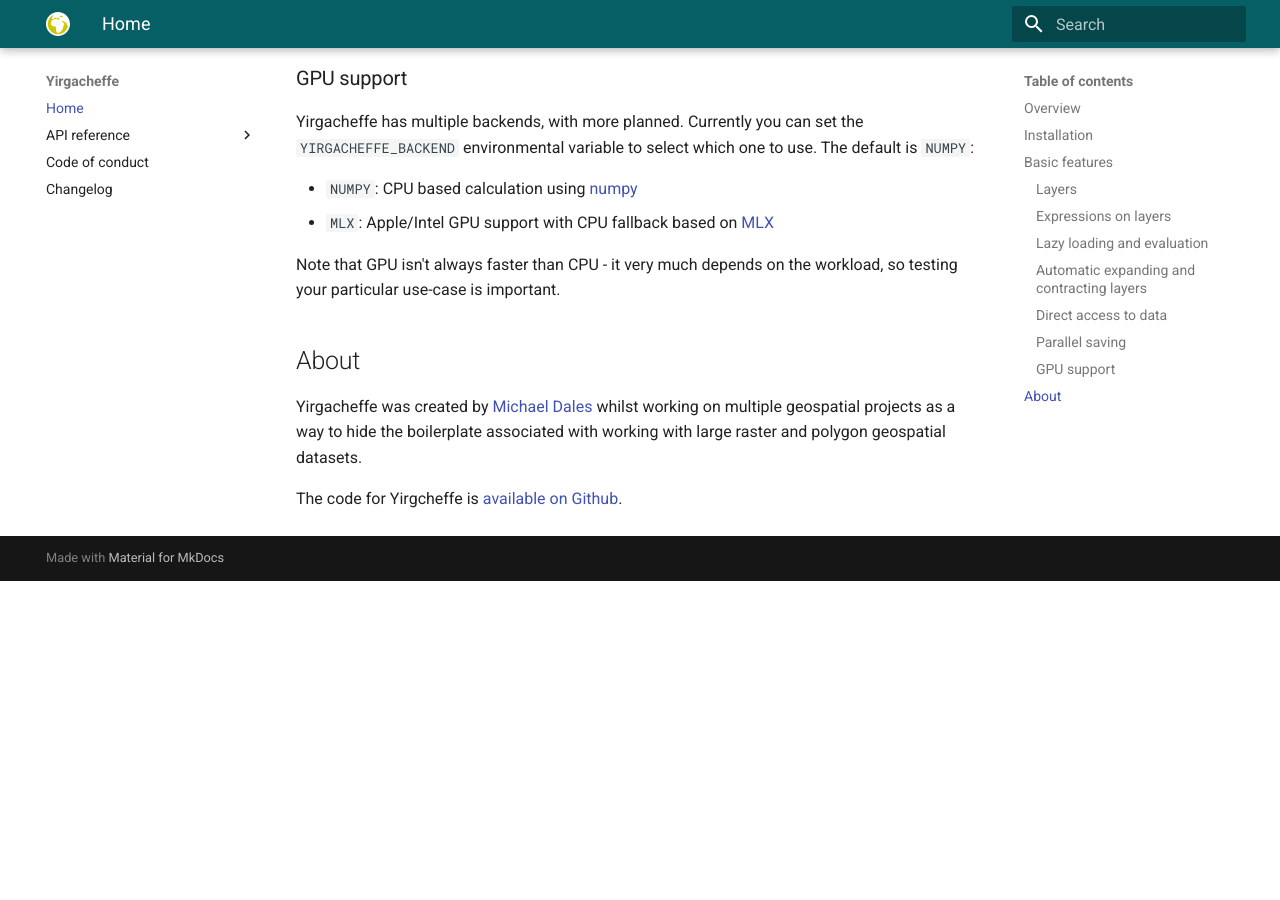
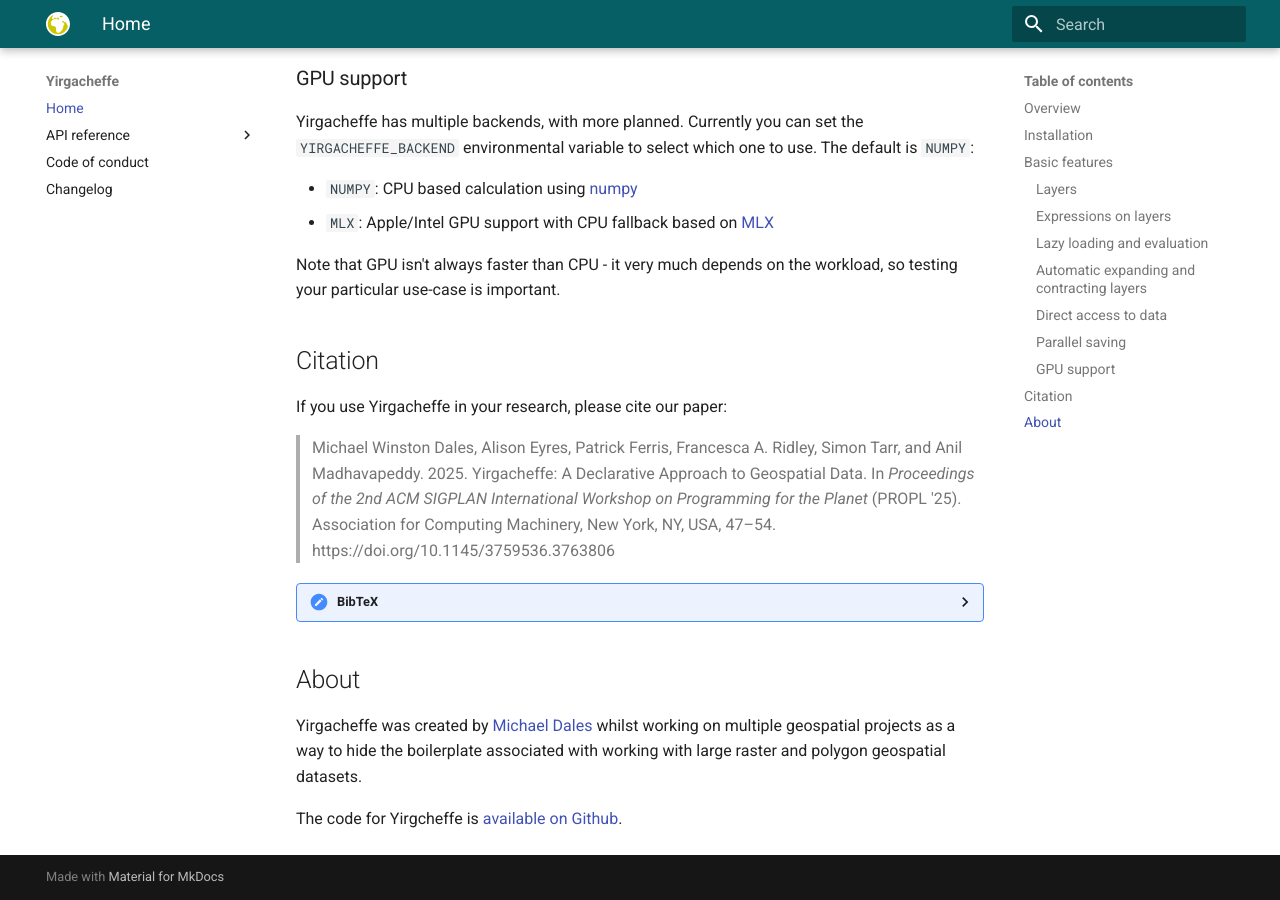
Before and after one commit to quantifyearth/yirgacheffe, an MkDocs documentation site: the page built from docs/index.md, in a window 1280 px wide and 900 px high, scrolled down 2516 px. Built offline with MkDocs 1.6.1 and Material for MkDocs 9.7.7, drawn with Linux system fonts in a browser that asks for light colours; the version menu is left out; before the commit the page ends 3097 px from its top, so only the background shows below that.

Commit message:
Add reference to the PROPL paper

````diff
--- a/docs/index.md
+++ b/docs/index.md
@@ -67,6 +67,37 @@
 
 Note that GPU isn't always faster than CPU - it very much depends on the workload, so testing your particular use-case is important.
 
+## Citation
+
+If you use Yirgacheffe in your research, please cite our paper:
+
+> Michael Winston Dales, Alison Eyres, Patrick Ferris, Francesca A. Ridley, Simon Tarr, and Anil Madhavapeddy. 2025. Yirgacheffe: A Declarative Approach to Geospatial Data. In *Proceedings of the 2nd ACM SIGPLAN International Workshop on Programming for the Planet* (PROPL '25). Association for Computing Machinery, New York, NY, USA, 47–54. https://doi.org/10.1145/3759536.3763806
+
+<details>
+<summary>BibTeX</summary>
+
+```bibtex
+@inproceedings{10.1145/3759536.3763806,
+  author = {Dales, Michael Winston and Eyres, Alison and Ferris, Patrick and Ridley, Francesca A. and Tarr, Simon and Madhavapeddy, Anil},
+  title = {Yirgacheffe: A Declarative Approach to Geospatial Data},
+  year = {2025},
+  isbn = {9798400721618},
+  publisher = {Association for Computing Machinery},
+  address = {New York, NY, USA},
+  url = {https://doi.org/10.1145/3759536.3763806},
+  doi = {10.1145/3759536.3763806},
+  abstract = {We present Yirgacheffe, a declarative geospatial library that allows spatial algorithms to be implemented concisely, supports parallel execution, and avoids common errors by automatically handling data (large geospatial rasters) and resources (cores, memory, GPUs). Our primary user domain comprises ecologists, where a typical problem involves cleaning messy occurrence data, overlaying it over tiled rasters, combining layers, and deriving actionable insights from the results. We describe the successes of this approach towards driving key pipelines related to global biodiversity and describe the capability gaps that remain, hoping to motivate more research into geospatial domain-specific languages.},
+  booktitle = {Proceedings of the 2nd ACM SIGPLAN International Workshop on Programming for the Planet},
+  pages = {47–54},
+  numpages = {8},
+  keywords = {Biodiversity, Declarative, Geospatial, Python},
+  location = {Singapore, Singapore},
+  series = {PROPL '25}
+}
+```
+
+</details>
+
 ## About
 
 Yirgacheffe was created by [Michael Dales](https://digitalflapjack.com/) whilst working on multiple geospatial projects as a way to hide the boilerplate associated with working with large raster and polygon geospatial datasets.
````
Also changed, not shown: README.md (+31 -0 lines), 1 other file.
